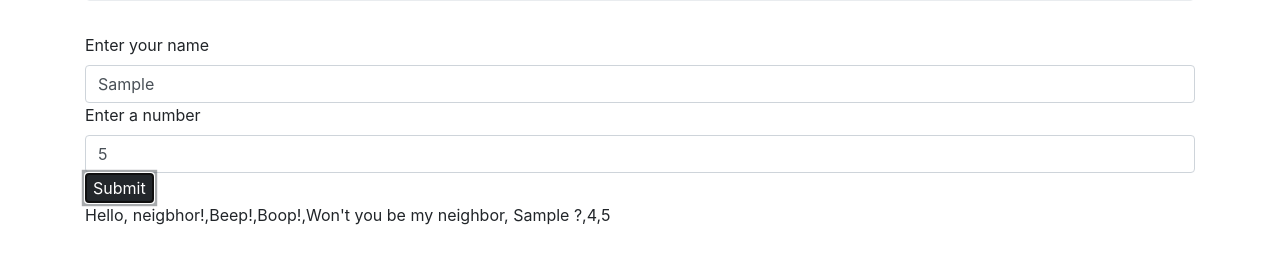
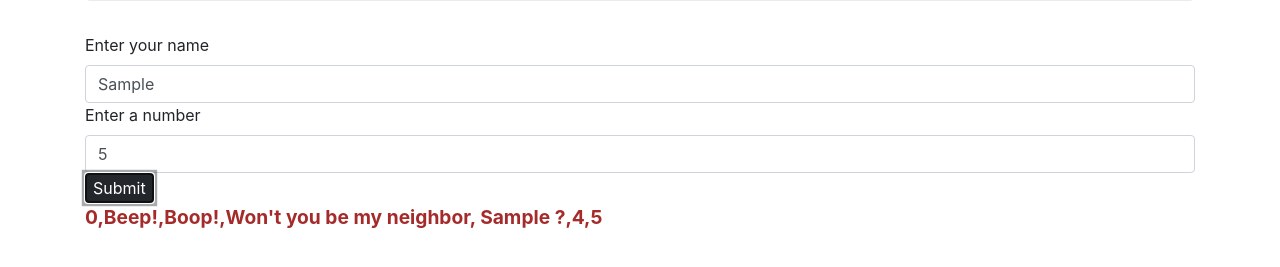
Before and after one commit to jessb-epicodus/mr-robogers-neighborhood, a plain HTML site: page index.html in a window 1280 px wide. Both pictures are taken after typing "Sample", "5" into the empty fields and a click on the button "Submit". Shown: the part 427-694 px from the top of the page. Drawn offline with Linux system fonts and the light colour scheme.

Commit message:
add styling to result; fix test 5 to not include 0; fix typo in result

```diff
--- a/css/styles.css
+++ b/css/styles.css
@@ -2,3 +2,9 @@ img {
   border-radius: 11%;
   width: 400px;
 }
+
+#result {
+  font-size: larger;
+  font-weight: bolder;
+  color: brown;
+}
--- a/js/scripts.js
+++ b/js/scripts.js
@@ -10,8 +10,8 @@ const userName = $("input#userName").val(); //UI logic in bus. logic??
           numArray.push("Boop!");
         } else if (numString.includes("1")) {
           numArray.push("Beep!");
-        } else if (i % 7 === 0) {
-          numArray.push("Hello, neigbhor!");
+        } else if ((i % 7 === 0) && (i !== 0)) {
+          numArray.push("Hello, neighbor!");
         } else {
         numArray.push(i)
         }
```
Also changed, not shown: 1 other file.
